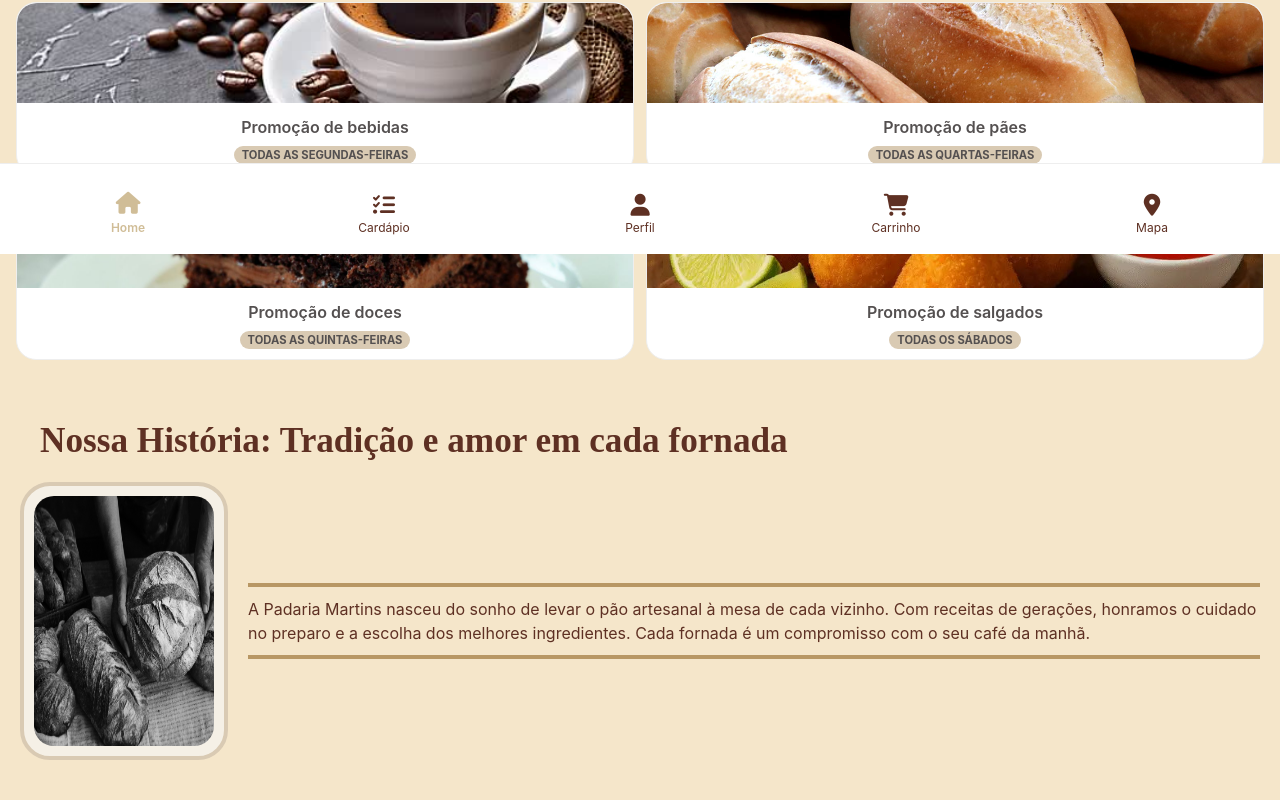
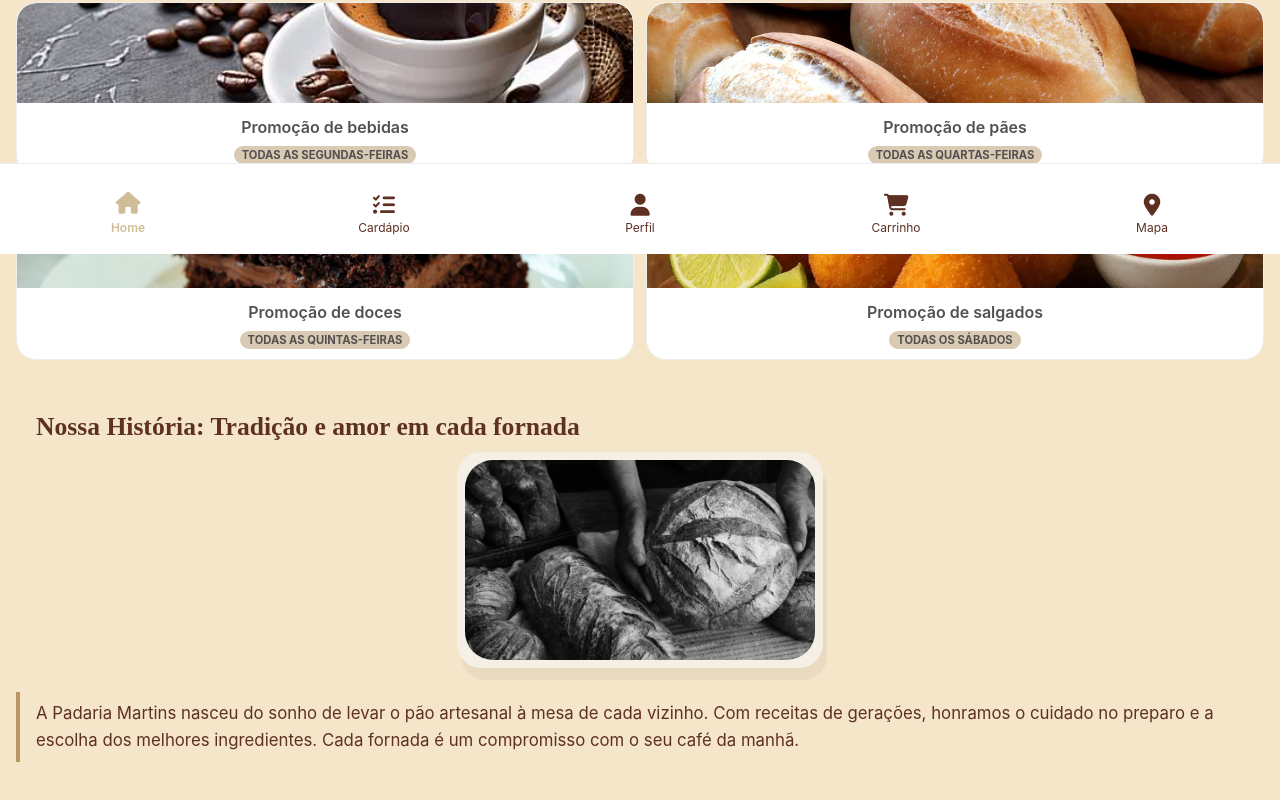
Before and after one commit to maysoifc/padaria-martins, a Vue app: page / in a window 1280 px wide. Shown: the part 546-1346 px from the top of the page. Built offline with nearby package versions, Linux system fonts and the light colour scheme; no server answers.

Commit message:
FEAT(SobreNos): Atualizando css SobreNos para android

```diff
--- a/src/components/SobreNos.vue
+++ b/src/components/SobreNos.vue
@@ -19,15 +19,16 @@
 </template>
 <style scoped>
 .historia-container {
-  padding: 40px 20px;
+  padding: 32px 16px;
 }
 
 .titulo-historia {
   color: #5E3023;
   font-family: 'Imprima';
-  font-size: 2.2rem;
+  font-size: 1.6rem;
+  font-weight: 800;
   line-height: 1.2;
-  margin-bottom: 20px;
+  margin-bottom: 4px;
   max-width: 90%;
   margin-top: 0;
   margin-left: 20px;
@@ -35,41 +36,43 @@
 
 .historia-conteudo {
   display: flex;
+  flex-direction: column;
   align-items: center;
-  gap: 20px;
+  gap: 24px;
   margin-bottom: 90px;
+  margin-top: 10px;
 }
 
 .moldura-foto {
+  width: 100%;
+  max-width: 350px;
   background-color: #F5F0E6;
-  border: 4px solid #D9CAB3;
-  border-radius: 30px;
-  padding: 10px;
-  flex-shrink: 0;
-  width: 180px;
+  border-radius: 24px;
+  padding: 8px;
+  box-shadow: 04px 12px rgba(0, 0, 0, 0.05);
 }
 
 .foto-historia {
   width: 100%;
-  height: 250px;
-  border-radius: 20px;
-  filter: grayscale(100%);
+  height: 200px;
+  border-radius: 28px;
+  object-fit: cover;
+  filter: grayscale(30%);
   display: block;
 }
 
 
 .texto-historia{
-  flex: 1;
+  width: 100%;
 }
 
 .texto-historia p{
   color: #5E3023;
-  font-size: 1rem;
-  line-height: 1.5;
+  font-size: 1.05rem;
+  line-height: 1.6;
   margin: 0;
   text-align: left;
-  border-top: 4px solid #B89764;
-  border-bottom: 4px solid #B89764;
-  padding: 10px 0;
+  border-left: 4px solid #B89764;
+  padding: 8px 0 8px 16px;
 }
 </style>
```
